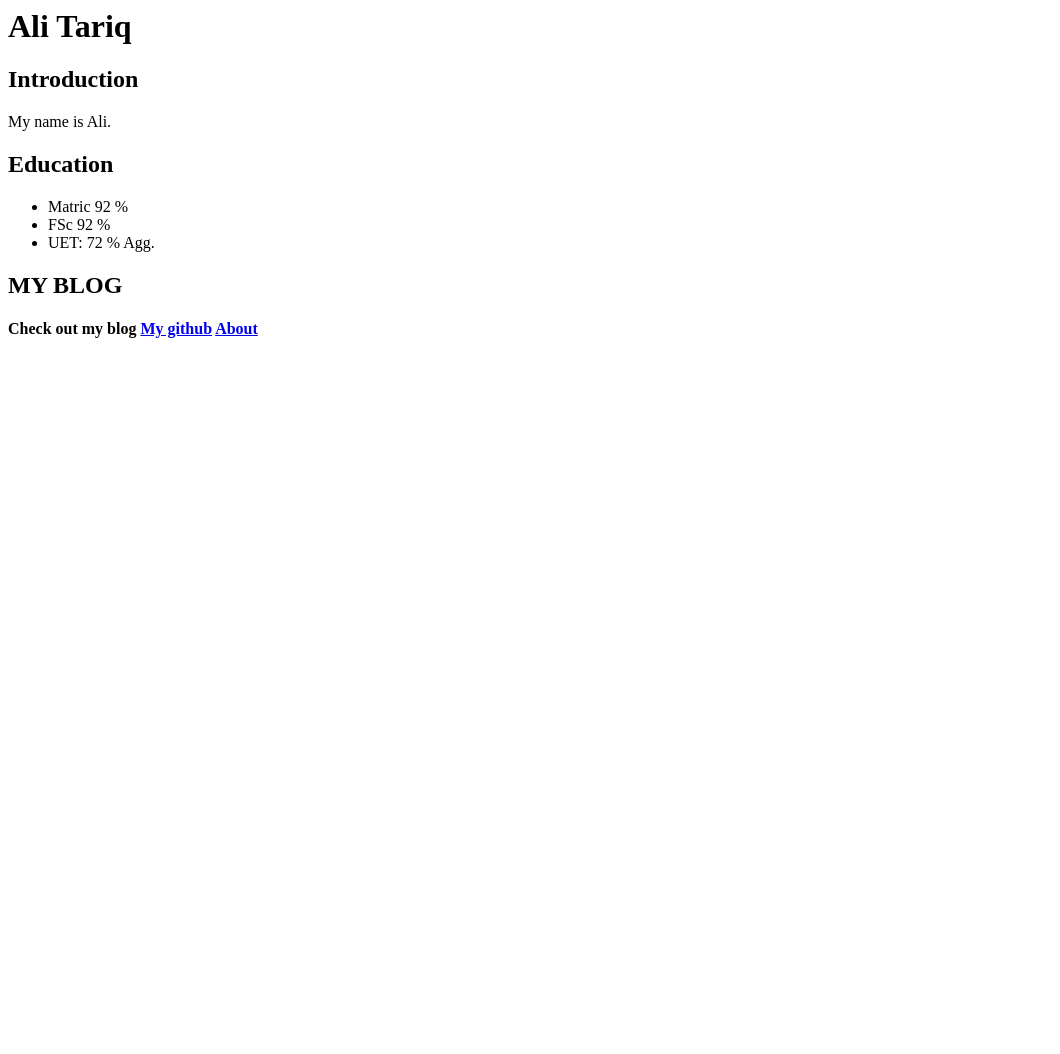
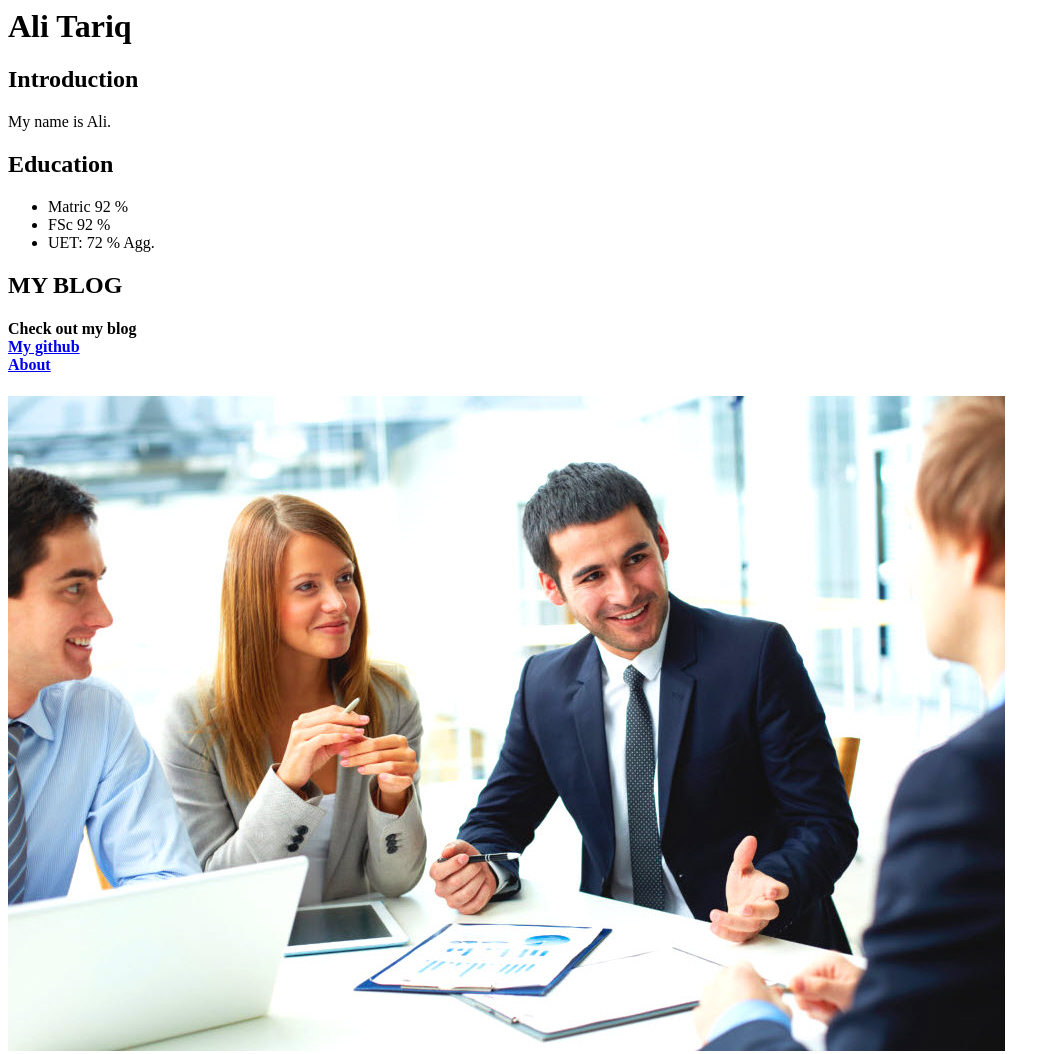
Before and after one commit to alitariq12369/Web-Development, a plain HTML site: page index.html in a window 1280 px wide. Shown: the whole page, without its empty margins (0-1060 px from the left). Before the commit the page ends 800 px from the top, so only its background shows below. Drawn offline with Linux system fonts and the light colour scheme.

Commit message:
Image inserted

```diff
--- a/index.html
+++ b/index.html
@@ -21,10 +21,15 @@
     <h2>MY BLOG</h2>
 
     <h4>
-      Check out my blog
-      <a href="https:\\www.github.com/alitariq12369">My github</a>
+      Check out my blog <br/>
+      <a href="https:\\www.github.com/alitariq12369">My github</a> <br/>
       <a href="./About.html">About</a>
+ </h4>
 
-    </h4>
+
+
+<img src="./Images/verbal.jpg" alt="Pic">
+
+
   </body>
 </html>
```
Also changed, not shown: Images/verbal.jpg (added).
